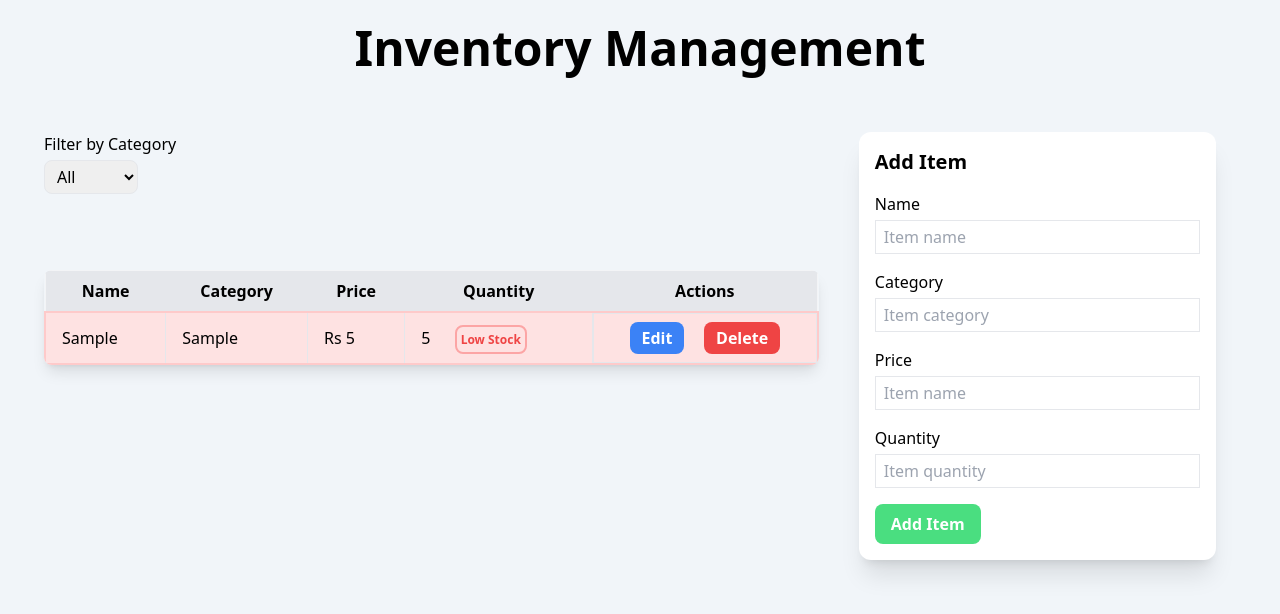
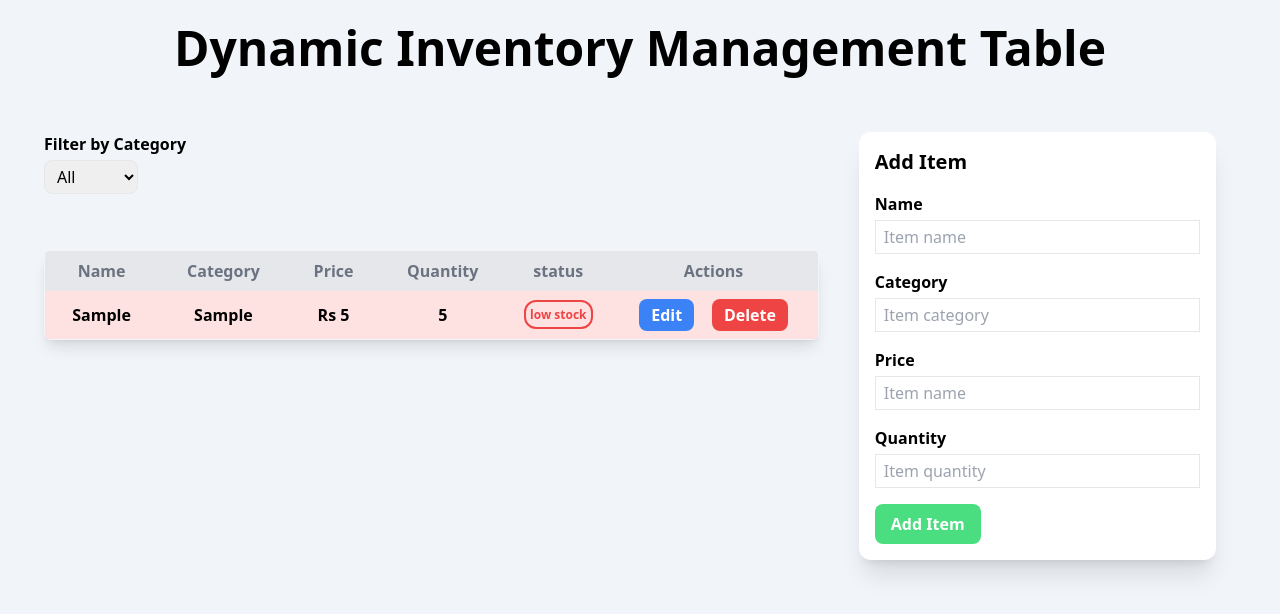
Before and after one commit to sreenidhi1712/GyanGrove-frontend-developer-intern-assignment, a React (Vite) app: page / in a window 1280 px wide. Both pictures are taken after typing "Sample", "Sample", "5", "5" into the empty fields and a click on the button "Add Item". Shown: the top 614 px of the page. Built offline with nearby package versions, Linux system fonts and the light colour scheme.

Commit message:
handle no stock

```diff
--- a/src/App.jsx
+++ b/src/App.jsx
@@ -10,15 +10,15 @@ const App = () => {
   return (
     <Provider store={store}>
      <div className="p-6 w-full min-h-screen bg-slate-100">
-        <h1 className="text-5xl font-bold mb-6 text-center">Inventory Management</h1>
-        <div className='flex  mt-10 p-5 gap-10 w-full'>
-                <div className='w-[65%] flex flex-col gap-5'>
+        <h1 className="text-2xl tab:text-4xl lap:text-5xl font-bold mb-6 text-center">Dynamic Inventory Management Table</h1>
+        <div className='flex  flex-col-reverse mt-10 gap-10 w-full lap:flex-row lap:p-5'>
+                <div className='w-[100%] flex flex-col gap-5 lap:w-[65%]'>
                   <div className='w-full justify-evenly'>
                       <FilterControls />
                   </div>
                   <InventoryTable/>
                 </div>
-                <div className='w-[30%]'>
+                <div className='w-[100%] lap:w-[30%]'>
                   <AddEditForm />
                 </div>
         </div>
--- a/src/Components/AddEditForm/index.jsx
+++ b/src/Components/AddEditForm/index.jsx
@@ -1,32 +1,42 @@
 // src/components/AddEditForm.jsx
-import React, { useState } from 'react';
-import { useDispatch } from 'react-redux';
-import { addItem } from '../../store';
+import React, { useState } from "react";
+import { useDispatch } from "react-redux";
+import { addItem } from "../../store";
 
 const AddEditForm = () => {
   const dispatch = useDispatch();
-  const [name, setName] = useState('');
-  const [category, setCategory] = useState('');
-  const [quantity, setQuantity] = useState('');
-  const [price,setPrice] = useState('');
+  const [name, setName] = useState("");
+  const [category, setCategory] = useState("");
+  const [quantity, setQuantity] = useState("");
+  const [price, setPrice] = useState("");
 
   // Populate form fields when editing an item
 
   const handleSubmit = (e) => {
     e.preventDefault();
-      dispatch(addItem({ id: Date.now(), name, category, quantity: parseInt(quantity, 10),price:parseInt(price,10) }));
-    setName('');
-    setCategory('');
-    setQuantity('');
-    setPrice('');
+    dispatch(
+      addItem({
+        id: Date.now(),
+        name,
+        category,
+        quantity: parseInt(quantity, 10),
+        price: parseInt(price, 10),
+      })
+    );
+    setName("");
+    setCategory("");
+    setQuantity("");
+    setPrice("");
   };
 
-
   return (
-    <form onSubmit={handleSubmit} className="space-y-4 bg-white p-4 rounded-xl shadow-xl">
+    <form
+      onSubmit={handleSubmit}
+      className="space-y-4 bg-white p-4 rounded-xl shadow-xl"
+    >
       <h2 className="text-xl font-bold mb-2 ">Add Item</h2>
       <div>
-        <label className="block mb-1">Name</label>
+        <label className="block mb-1 font-bold">Name</label>
         <input
           type="text"
           value={name}
@@ -37,7 +47,7 @@ const AddEditForm = () => {
         />
       </div>
       <div>
-        <label className="block mb-1">Category</label>
+        <label className="block mb-1 font-bold">Category</label>
         <input
           type="text"
           value={category}
@@ -48,7 +58,7 @@ const AddEditForm = () => {
         />
       </div>
       <div>
-        <label className="block mb-1">Price</label>
+        <label className="block mb-1 font-bold">Price</label>
         <input
           type="number"
           value={price}
@@ -59,7 +69,7 @@ const AddEditForm = () => {
         />
       </div>
       <div>
-        <label className="block mb-1">Quantity</label>
+        <label className="block mb-1 font-bold">Quantity</label>
         <input
           type="number"
           value={quantity}
@@ -70,11 +80,14 @@ const AddEditForm = () => {
         />
       </div>
       <div className="flex space-x-4">
-        <button type="submit" className="px-4 py-2 bg-green-400 rounded-lg text-white font-bold">
-        Add Item
+        <button
+          type="submit"
+          className="px-4 py-2 bg-green-400 rounded-lg text-white font-bold"
+        >
+          Add Item
         </button>
       </div>
     </form>
   );
-}
+};
 export default AddEditForm;
--- a/src/Components/Filter/index.jsx
+++ b/src/Components/Filter/index.jsx
@@ -10,7 +10,7 @@ const FilterControls = () => {
 
   return (
     <div className="mb-4">
-      <label className="block mb-1">Filter by Category</label>
+      <label className="block mb-1 font-bold">Filter by Category</label>
       <select
         value={filterCategory}
         onChange={(e) => dispatch(setFilterCategory(e.target.value))}
--- a/src/Components/InventoryTable/index.jsx
+++ b/src/Components/InventoryTable/index.jsx
@@ -1,20 +1,28 @@
 // src/components/InventoryTable.jsx
-import React, { useState } from 'react';
-import { deleteItem, updateItem ,setCategoryList} from '../../store';
-import { useDispatch, useSelector } from 'react-redux';
+import React, { useState } from "react";
+import { deleteItem, updateItem, setCategoryList } from "../../store";
+import { useDispatch, useSelector } from "react-redux";
 
 const InventoryTable = () => {
   const dispatch = useDispatch();
-  const { items, filterCategory, sortBy } = useSelector((state) => state.inventory);
+  const { items, filterCategory, sortBy } = useSelector(
+    (state) => state.inventory
+  );
   const [editRowId, setEditRowId] = useState(null);
-  const [editData, setEditData] = useState({ name: '', price: '' ,category: '', quantity: ''});
+  const [editData, setEditData] = useState({
+    name: "",
+    price: "",
+    category: "",
+    quantity: "",
+  });
 
-  const filteredItems = filterCategory === 'All'
+  const filteredItems =
+    filterCategory === "All"
       ? items
       : items.filter((item) => item.category === filterCategory);
 
   const sortedItems = [...filteredItems].sort((a, b) => {
-    if (sortBy === 'quantity') return a.quantity - b.quantity;
+    if (sortBy === "quantity") return a.quantity - b.quantity;
     return 0;
   });
 
@@ -23,104 +31,150 @@ const InventoryTable = () => {
     setEditData((prev) => ({ ...prev, [name]: value }));
   };
 
-
- const  handleSaveClick = (item)=>{
-dispatch(updateItem({id: editRowId, updatedData: editData}));
-dispatch(setCategoryList({oldcategoryName:item.category,newcategoryName:editData.category}));
+  const handleSaveClick = (item) => {
+    dispatch(updateItem({ id: editRowId, updatedData: editData }));
+    dispatch(
+      setCategoryList({
+        oldcategoryName: item.category,
+        newcategoryName: editData.category,
+      })
+    );
     setEditRowId(null);
- }
+  };
 
   const handleEditClick = (product) => {
     setEditRowId(product.id);
-    setEditData({ name: product.name, price: product.price, category: product.category, quantity: product.quantity });
+    setEditData({
+      name: product.name,
+      price: product.price,
+      category: product.category,
+      quantity: product.quantity,
+    });
   };
   return (
-    <div className="overflow-x-auto mt-10 rounded-lg  shadow-lg">
+    <div className="w-full overflow-x-auto mt-5 rounded-lg  shadow-lg">
       <table className="table-auto w-full rounded-lg border-collapse border border-gray-100">
         <thead className="bg-gray-200">
           <tr>
-            <th className="px-4 py-2">Name</th>
-            <th className="px-4 py-2">Category</th>
-            <th className="px-4 py-2">Price</th>
-            <th className="px-4 py-2">
-              Quantity
-            </th>
-            <th className="px-4 py-2">Actions</th>
+            <th className="text-gray-500 px-4 py-2">Name</th>
+            <th className=" text-gray-500 px-4 py-2">Category</th>
+            <th className=" text-gray-500 px-4 py-2">Price</th>
+            <th className="text-gray-500 px-4 py-2">Quantity</th>
+            {editRowId === null && (
+              <th className="text-gray-500 px-4 py-2">status</th>
+            )}
+            <th className="text-gray-500 px-4 py-2">Actions</th>
           </tr>
         </thead>
         <tbody>
-          {sortedItems.map((item) => (
+          {sortedItems.map((item) => item.quantity > 0 &&  (
             <tr
               key={item.id}
-              className={item.quantity < 10 ? 'bg-red-100 border-2 border-red-200' : ''}
+              className={item.quantity < 10 ? "bg-red-100 " : ""}
             >
               {editRowId === item.id ? (
                 <>
-                <td className=' border px-4 py-2'>
+                  <td className="p-2 border-2">
                     <input
                       type="text"
                       name="name"
                       value={editData.name}
                       onChange={handleInputChange}
-                    className='  w-full'
+                      className={
+                       ` ${item.quantity < 10 ? "bg-red-100 " : "bg-inherit"} `
+                      }
                     />
                   </td>
-                <td className='border px-4 py-2'>
+                  <td className=" p-2 border-2">
                     <input
                       type="text"
                       name="category"
                       value={editData.category}
                       onChange={handleInputChange}
-                    className=' w-full'
+                      className={
+                         ` ${item.quantity < 10 ? "bg-red-100 " : "bg-inherit"}`
+                      }
                     />
                   </td>
-                <td className=' border px-4 py-2'>
+                  <td className="  p-2 border-2">
                     <input
                       type="number"
                       name="price"
                       value={editData.price}
                       onChange={handleInputChange}
-                      className=' w-full'
+                      className={
+                        ` ${item.quantity < 10 ? "bg-red-100 " : "bg-inherit"}`
+                      }
                     />
                   </td>
-                <td className=' border px-4 py-2'>
+                  <td className="  p-2 border-2">
                     <input
                       type="number"
                       name="quantity"
                       value={editData.quantity}
                       onChange={handleInputChange}
-                      className=' w-full '
+                      className={
+                       ` ${item.quantity < 10 ? "bg-red-100 " : "bg-inherit"}`
+                      }
                     />
                   </td>
-                <td className='flex justify-center items-center border px-4 py-2'>
-                  <button className='px-2 py-1 bg-green-400 font-bold text-white rounded-lg' onClick={() => {
-                    handleSaveClick(item)
+
+                  <td className="text-center  px-4 py-2">
+                    <button
+                      className="px-2 py-1 bg-green-400 font-bold text-white rounded-lg"
+                      onClick={() => {
+                        handleSaveClick(item);
                       }}
-                    >Save</button>
+                    >
+                      Save
+                    </button>
                   </td>
-
                 </>
-
-):(
+              ) : (
                 <>
-<td className="border px-4 py-2">{item.name}</td>
-              <td className="border px-4 py-2">{item.category}</td>
-              <td className="border px-4 py-2">Rs {item.price}</td>
-              <td className="border px-4 py-2 ">
-                {item.quantity} {item.quantity < 10 && <span className="text-red-500 font-bold text-xs border-2 border-red-300 rounded-lg p-1 ml-5">Low Stock</span>}
+                  <td className="font-semibold px-4 py-2 text-center">
+                    {item.name}
                   </td>
-              <td className="border px-4 py-2 flex items-center justify-evenly">
-                <button className="text-white bg-blue-500 rounded-lg font-bold px-3 py-1" onClick={()=>handleEditClick(item)}>Edit</button>
+                  <td className="font-semibold px-4 py-2 text-center">
+                    {item.category}
+                  </td>
+                  <td className="font-semibold px-4 py-2 text-center">
+                    Rs {item.price}
+                  </td>
+                  <td className="font-semibold px-4 py-2 text-center">
+                    {item.quantity}
+                  </td>
+                  <td
+                    className={` ${
+                      item.quantity >= 10 ? "text-green-500 " : "text-red-500"
+                    } text-xs px-1  py-2 font-bold text-center`}
+                  >
+                    <span
+                      className={`${
+                        item.quantity >= 10
+                          ? "border-green-500 border-2 p-1 bg-green-100 rounded-xl"
+                          : "border-red-500 border-2 p-1 bg-red-100 rounded-xl"
+                      }`}
+                    >
+                      {item.quantity >= 10 ? "in stock" : "low stock"}
+                    </span>
+                  </td>
+                  <td className=" px-4 py-2 flex items-center justify-evenly gap-1">
+                    <button
+                      className="text-white bg-blue-500 rounded-lg font-bold px-3 py-1"
+                      onClick={() => handleEditClick(item)}
+                    >
+                      Edit
+                    </button>
                     <button
                       className="text-white bg-red-500 rounded-lg font-bold px-3 py-1"
-                  onClick={() => dispatch(deleteItem(item.id))}
+                      onClick={() => dispatch(deleteItem(item))}
                     >
                       Delete
                     </button>
                   </td>
                 </>
-)
-}
+              )}
             </tr>
           ))}
         </tbody>
--- a/src/store.js
+++ b/src/store.js
@@ -24,7 +24,8 @@ const inventorySlice = createSlice({
       if (index >= 0) state.items[index] = { ...state.items[index], ...updatedData };
     },
     deleteItem: (state, action) => {
-      state.items = state.items.filter((item) => item.id !== action.payload);
+      state.items = state.items.filter((item) => item.name !== action.payload.name);
+      state.categoryList = state.categoryList.filter((category) => category !== action.payload.category);
     },
     setFilterCategory: (state, action) => {
       state.filterCategory = action.payload;
```
Also changed, not shown: tailwind.config.js (+16 -3 lines). Lines whose indentation alone changed are shown as unchanged.
